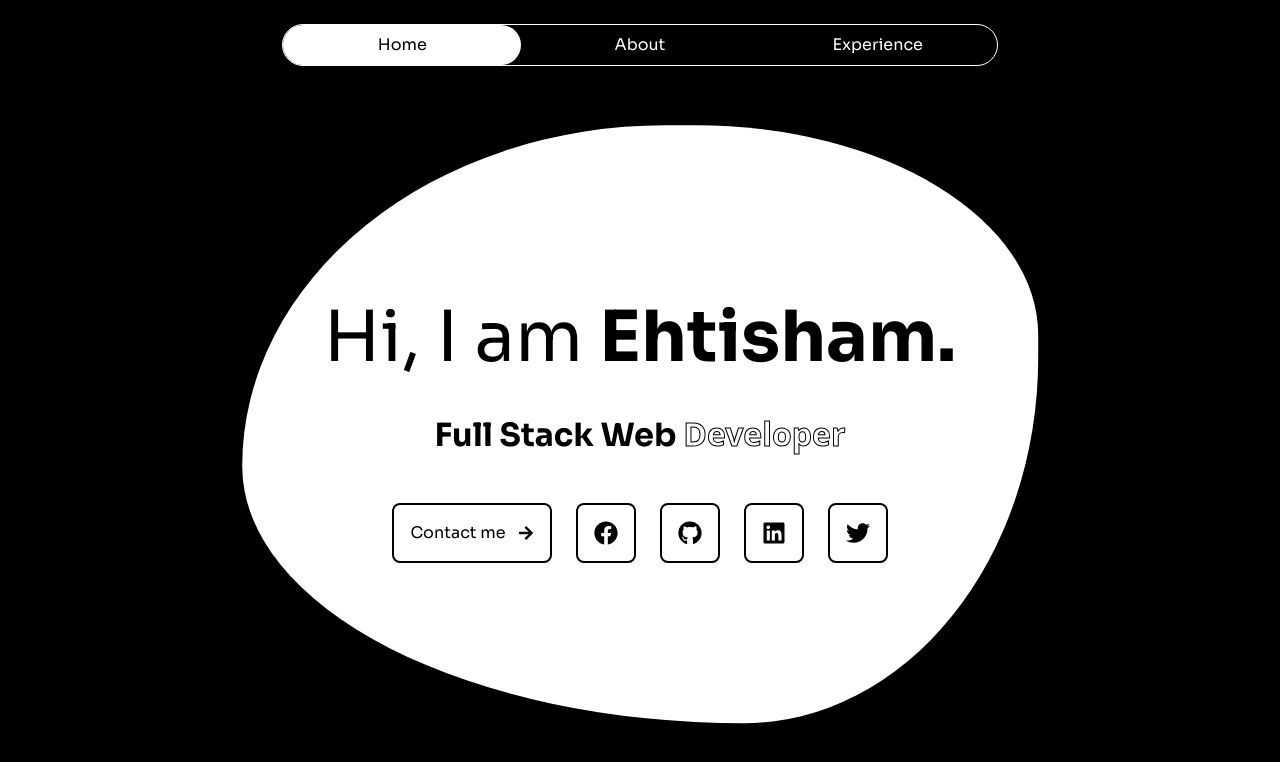
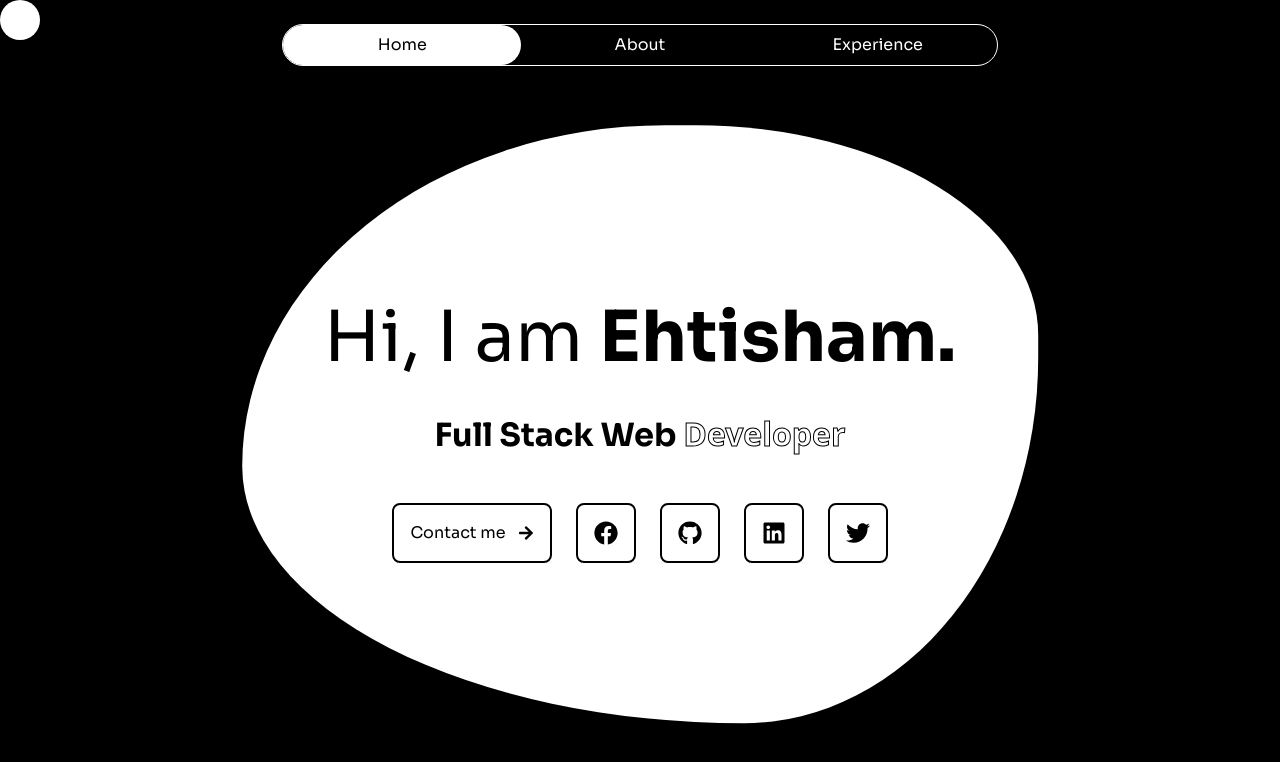
Before and after one commit to ehtishamsh/portfolio, a Next.js app: page / in a window 1280 px wide. Shown: the top 762 px of the page. Built offline with nearby package versions, Linux system fonts and the light colour scheme.

Commit message:
some changes

```diff
--- /dev/null
+++ b/app/_components/Cursor.tsx
@@ -0,0 +1,49 @@
+"use client";
+import React, { useEffect, useState } from "react";
+
+function Cursor() {
+  useEffect(() => {
+    const cursor: HTMLDivElement | null = document.querySelector(".cursor");
+
+    const handleMouseMove = (e: MouseEvent) => {
+      const rings: NodeListOf<HTMLDivElement> =
+        document.querySelectorAll(".rings");
+      rings.forEach((ring, index) => {
+        ring.style.transform = `translateX(calc(${e.clientX}px - 1.25rem)) translateY(calc(${e.clientY}px - 1.25rem))`;
+      });
+
+      const links: NodeListOf<HTMLAnchorElement> =
+        document.querySelectorAll("a");
+      const isHovering = Array.from(links).some((link) =>
+        link.contains(e.target as Node)
+      );
+
+      if (isHovering) {
+        cursor?.classList.add("grow");
+        document.querySelector(".dot")?.classList.add("removeDot");
+      } else {
+        cursor?.classList.remove("grow");
+        document.querySelector(".dot")?.classList.remove("removeDot");
+      }
+    };
+
+    window.addEventListener("mousemove", handleMouseMove);
+
+    // Cleanup the event listener on component unmount
+    return () => {
+      window.removeEventListener("mousemove", handleMouseMove);
+    };
+  }, []);
+  return (
+    <div id="cursor" className="cursor">
+      <div className="rings">
+        <div></div>
+      </div>
+      <div className="rings">
+        <div className="dot"></div>
+      </div>
+    </div>
+  );
+}
+
+export default Cursor;
--- a/app/globals.css
+++ b/app/globals.css
@@ -26,3 +26,58 @@
   text-stroke: 1px black; /* Standard syntax */
   /* Text color */
 }
+.cursor {
+  position: fixed;
+  top: 0;
+  left: 0;
+  width: 2.5rem;
+  height: 2.5rem;
+  z-index: 9999;
+  mix-blend-mode: difference;
+  pointer-events: none;
+  transition: width 0.3s ease-out, height 0.3s ease-out; /* Adjusted transition property */
+}
+
+.grow {
+  width: 3rem;
+  height: 3rem;
+}
+
+.cursor div {
+  position: absolute;
+  display: grid;
+  place-items: center;
+  pointer-events: 0.1s;
+}
+
+.cursor div div {
+  background-color: #fff;
+  border-radius: 50%;
+  animation: pulse 2.5s linear infinite;
+}
+
+.cursor div:nth-child(1),
+.cursor div:nth-child(2) {
+  width: 100%;
+  height: 100%;
+}
+
+.cursor div:nth-child(1) {
+  transition: transform 0.2s ease-out;
+}
+
+.cursor div:nth-child(2) {
+  transition: transform 0.1s ease-out;
+}
+
+.cursor div:nth-child(2) div {
+  background: #000000;
+  border-radius: 50%;
+  width: 8px;
+  height: 8px;
+  mix-blend-mode: difference;
+}
+
+.removeDot {
+  background: #00000000 !important;
+}
--- a/app/layout.tsx
+++ b/app/layout.tsx
@@ -16,7 +16,7 @@ export default function RootLayout({
   children: React.ReactNode;
 }) {
   return (
-    <html lang="en" className="bg-black">
+    <html lang="en" className="bg-black cursor-none pointer-events-auto ">
       <body className={sora.className}>
         <Header />
         {children}
--- a/app/page.tsx
+++ b/app/page.tsx
@@ -1,9 +1,11 @@
+import Cursor from "./_components/Cursor";
 import HeroSection from "./_components/HeroSection";
 
 export default function Home() {
   return (
-    <div>
+    <div className="relative">
       <HeroSection />
+      <Cursor />
     </div>
   );
 }
```
